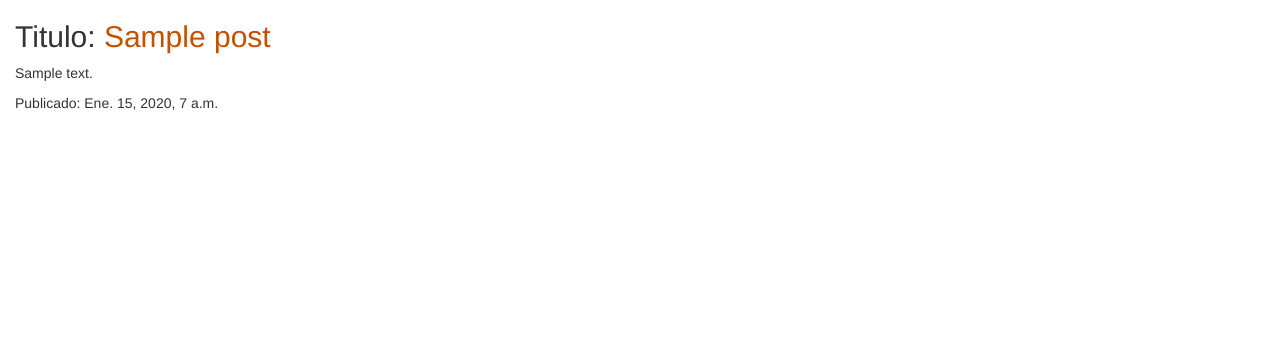
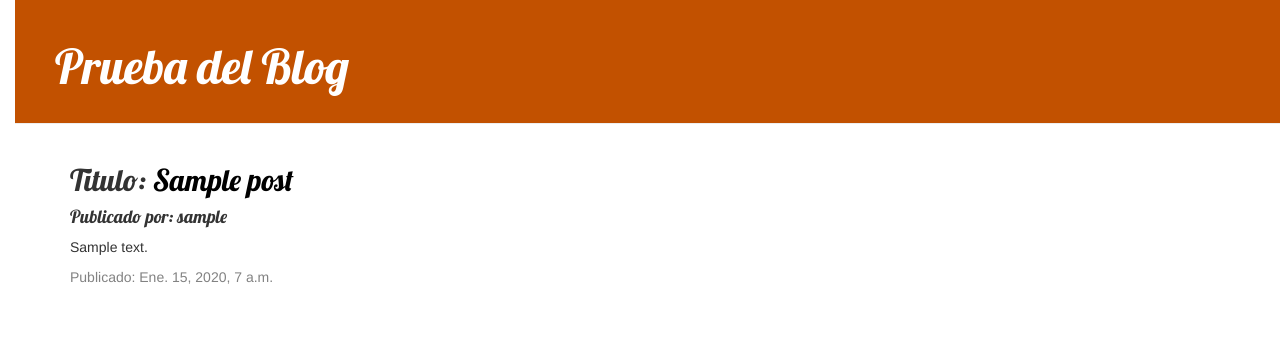
Before and after one commit to imanuel96i/my-first-blog, a Django app: template blog/templates/blog/post_list.html in a window 1280 px wide. Shown: the top 356 px of the page. Run offline with Django 3.2, Linux system fonts and the light colour scheme; the template is opened without the code that fills it: values that come from a table or form of the project are taken from there, others are empty; tables that the repository leaves empty hold one stand-in row (values such as "Sample post"); some libraries are stand-ins or nearby versions.

Commit message:
mejoras al blog

```diff
--- a/blog/static/css/blog.css
+++ b/blog/static/css/blog.css
@@ -1,6 +1,44 @@
 h1 a, h2 a {
-    color: #C25100;
+    color: #FCA205;
+    font-family: 'Lobster';
 }
 body {
     padding-left: 15px;
 }
+.page-header {
+    background-color: #C25100;
+    margin-top: 0;
+    padding: 20px 20px 20px 40px;
+}
+.page-header h1, .page-header h1 a, .page-header h1 a:visited, .page-header h1 a:active {
+    color: #ffffff;
+    font-size: 36pt;
+    text-decoration: none;
+}
+.content{
+    margin-left: 40px;
+}
+h1, h2, h3, h4 {
+    font-family: 'Lobster', cursive;
+}
+.date{
+    color: #828282;
+}
+.save {
+    float: right;
+}
+.post-form textarea, .post-form input {
+    width: 100%;
+}
+.top-menu, .top-menu:hover, .top-menu:visited {
+    color: #ffffff;
+    float: right;
+    font-size: 26pt;
+    margin-right: 20px;
+}
+.post{
+    margin-bottom: 70px;
+}
+.post h2 a, .post h2 a:visited {
+    color: #000000;
+}
--- /dev/null
+++ b/blog/templates/blog/base.html
@@ -0,0 +1,23 @@
+{% load static %}
+<html>
+    <head>
+        <title>Prueba's Blog</title>
+        <link rel="stylesheet" href="//maxcdn.bootstrapcdn.com/bootstrap/3.2.0/css/bootstrap.min.css">
+        <link rel="stylesheet" href="//maxcdn.bootstrapcdn.com/bootstrap/3.2.0/css/bootstrap-theme.min.css">
+        <link href="//fonts.googleapis.com/css?family=Lobster&subset=latin,latin-ext" rel="stylesheet" type="text/css">
+        <link rel="stylesheet" href="{% static 'css/blog.css' %}">
+    </head>
+    <body>
+        <div class="page-header">
+            <h1><a href="/">Prueba del Blog</a></h1>
+        </div>
+        <div class="content container">
+            <div class="row">
+                <div class="col-md-8">
+                    {% block content %}
+                    {% endblock %}
+                </div>
+            </div>
+        </div>
+    </body>
+</html>
--- a/blog/templates/blog/post_list.html
+++ b/blog/templates/blog/post_list.html
@@ -1,19 +1,14 @@
-{% load static %}
-<html>
-    <head>
-        <title>Prueba's Blog</title>
-        <link rel="stylesheet" href="//maxcdn.bootstrapcdn.com/bootstrap/3.2.0/css/bootstrap.min.css">
-        <link rel="stylesheet" href="//maxcdn.bootstrapcdn.com/bootstrap/3.2.0/css/bootstrap-theme.min.css">
-        <link rel="stylesheet" href="{% static 'css/blog.css' %}">
-    </head>
-    <body>
-        {% for post in posts %}
-            <div>
-                <h2>Titulo: <a href=""> {{ post.title }} </a></h2>
-                <p> {{ post.text|linebreaksbr }} </p>
+{% extends 'blog/base.html' %}
 
+{% block content %}
+    {% for post in posts %}
+        <div class="post">
+            <h2>Titulo: <a href="{% url 'post_detail' pk=post.pk %}"> {{ post.title }} </a></h2>
+            <h4>Publicado por: {{post.author }}</h4>
+            <p> {{ post.text|linebreaksbr }} </p>
+            <div class="date">
                 <p>Publicado: {{ post.published_date }}</p>
             </div>
-        {% endfor %}
-    </body>
-</html>
+        </div>
+    {% endfor %}
+{% endblock %}
--- a/blog/urls.py
+++ b/blog/urls.py
@@ -3,4 +3,5 @@ from . import views
 
 urlpatterns = [
     path('', views.post_list, name='post_list'),
+    path('post/<int:pk>/', views.post_detail, name='post_detail')
 ]
--- a/blog/views.py
+++ b/blog/views.py
@@ -1,4 +1,4 @@
-from django.shortcuts import render
+from django.shortcuts import render, get_object_or_404
 from django.utils import timezone
 from .models import Post
 
@@ -6,3 +6,7 @@ from .models import Post
 def post_list(request):
     posts = Post.objects.filter(published_date__lte=timezone.now()).order_by('published_date')
     return render(request, 'blog/post_list.html',{'posts': posts})
+
+def post_detail(request, pk):
+    post = get_object_or_404(Post, pk=pk)
+    return render(request, 'blog/post_detail.html', {'post': post})
```
Also changed, not shown: blog/templates/blog/post_detail.html (added, +13 -0 lines).
